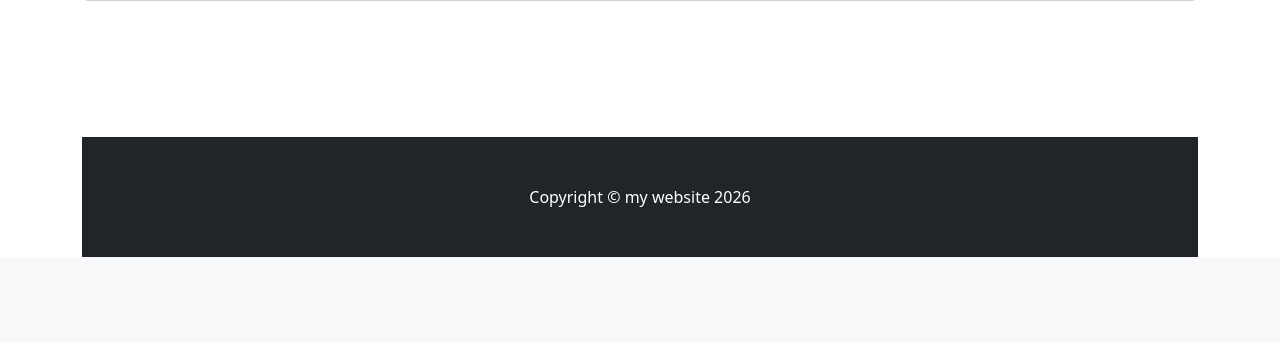
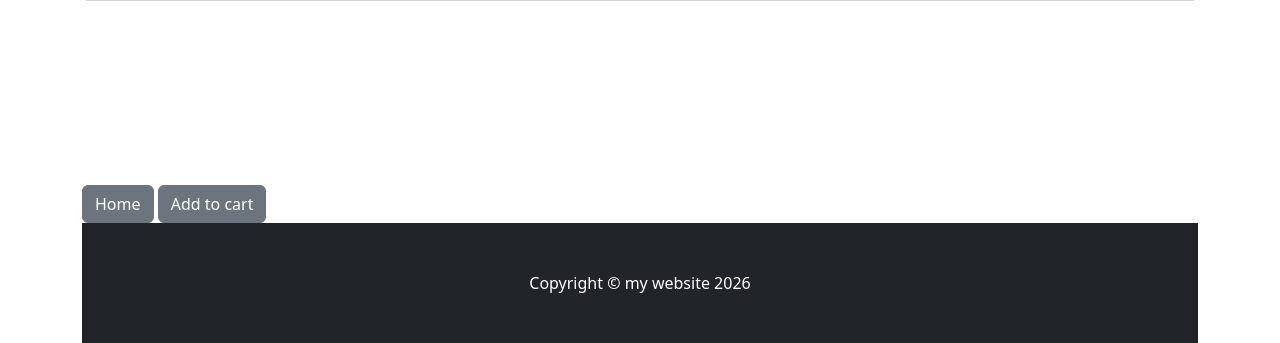
Before and after one commit to sych2/django-tutorial-project, a Django app: page /home/product/2 in a window 1280 px wide. Shown: the part 1055-1398 px from the top of the page. Before the commit the page ends 1312 px from the top, so only its background shows below. Run offline with Django 5.2, Linux system fonts and the light colour scheme; data comes from the database, SQL or seed files in the repository; some libraries are stand-ins or nearby versions.

Commit message:
cart update feature

```diff
--- a/backend/cart/views.py
+++ b/backend/cart/views.py
@@ -1,4 +1,8 @@
-from django.shortcuts import render
+from django.http import JsonResponse
+from django.shortcuts import get_object_or_404, render
+from store.models import Product
+
+from .cart import Cart
 
 
 # Create your views here.
--- a/backend/store/templates/product.html
+++ b/backend/store/templates/product.html
@@ -53,10 +53,34 @@
 
         <br><br><br><br><br>
            {% endif %}
+                <br> <br>
+                <a href="{% url 'home' %}" class="btn btn-secondary">Home</a>
+                <button class="btn btn-secondary" value="{{ product.id }}" id=" add-cart " >Add to cart </button>
+
+                <script>
+                    //check if button pressed
+                    $(document).on('click', '#add-cart', function(e){
+                        e.preventDefault();
+                        $.ajax({
+                            type: 'POST',
+                            url: '{% url 'cart_add' %}',
+                            data: {
+                                product_id: $('#add-cart').val,
+                                csrfmiddlewaretoken: '{{ csrf_token }}',
+                                action: 'POST'
+                            },
+                            success: function(json){
+                                console.log(json)
+
+                            },
+                            error: function(xhr, errmsg, err){}
 
 
+                        });
+                    })
 
 
+                </script>
 
 
 
```
